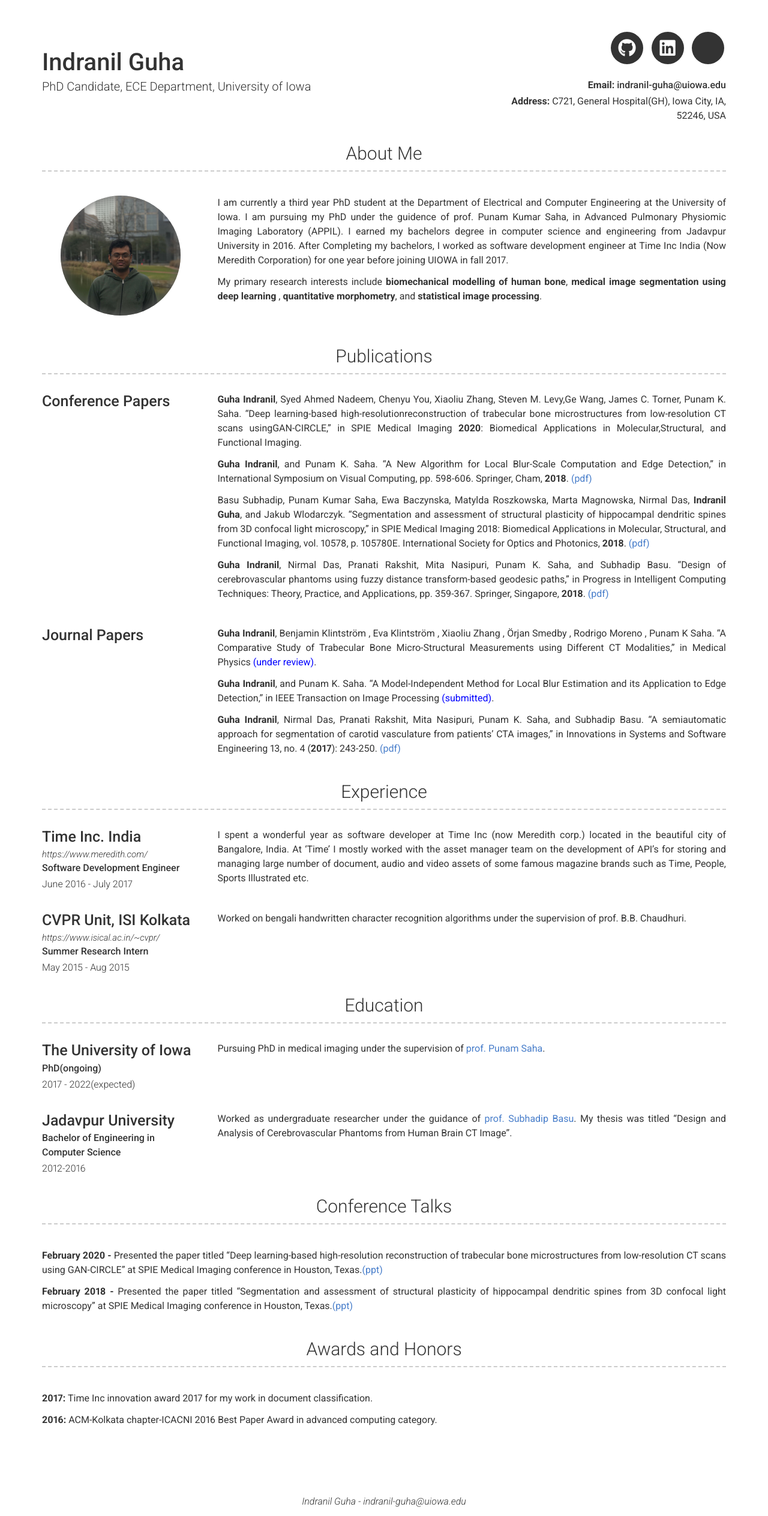
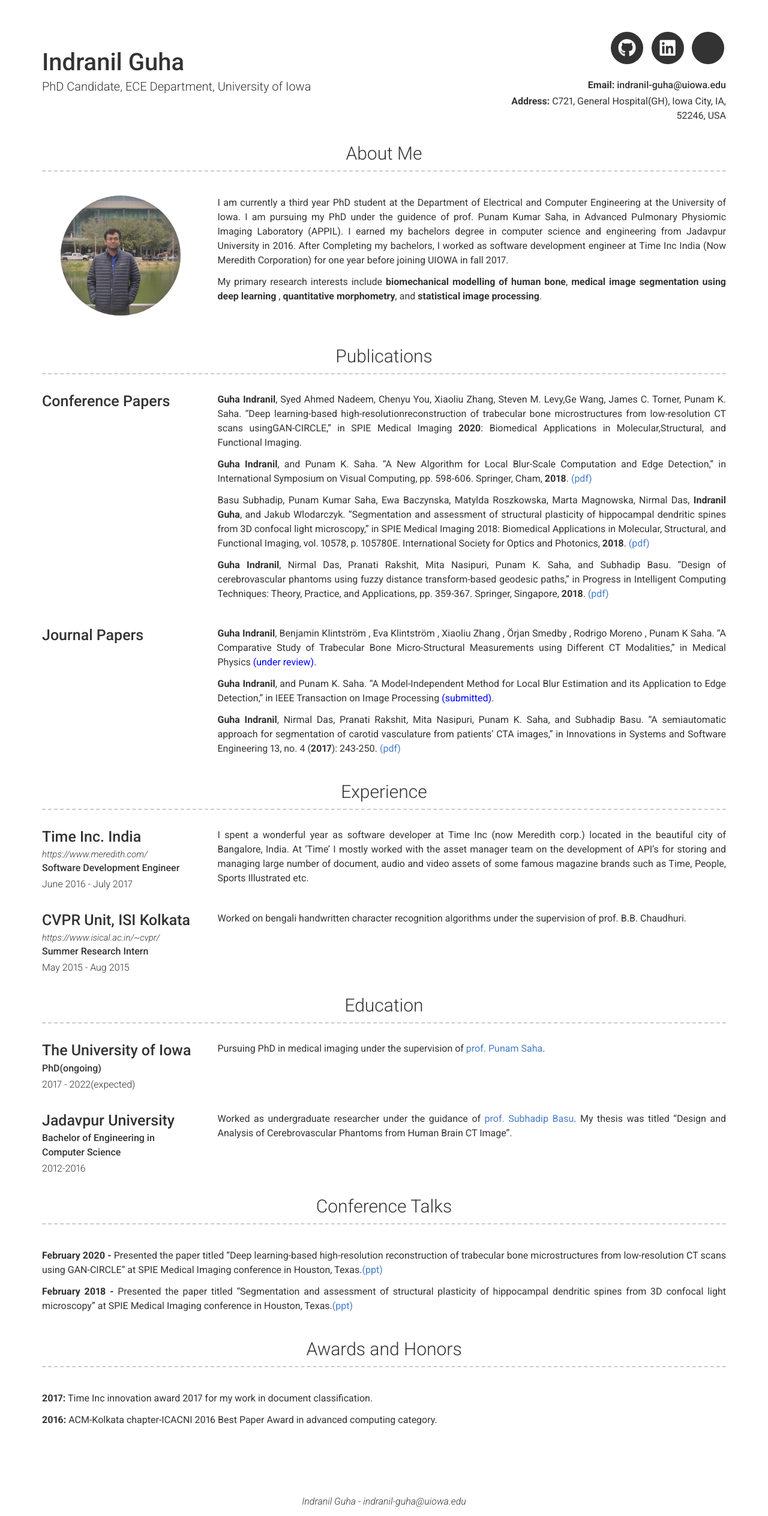
Before and after one commit to iguha94/iguha94.github.io, a Jekyll site: the page built from index.md, in a window 1280 px wide. Shown: the whole page at 60% size. Built offline with Jekyll 4.4.1, drawn with Linux system fonts in a browser that asks for light colours; nearby versions of some CDN libraries; a style sheet for code colours, icons or effects is not loaded.

Commit message:
changes in presentation

```diff
--- a/_config.yml
+++ b/_config.yml
@@ -15,7 +15,7 @@ github_username:  iguha94
 linkedin_username: indranil-guha-07603895
 # About Section
 # about_title: About Me
-about_profile_image: images/profileMe.jpeg
+about_profile_image: images/SPIE2020.jpeg
 about_content: | # this will include new lines to allow paragraphs
   I am currently a third year PhD student at the Department of Electrical and Computer Engineering at the University of Iowa. I am pursuing my PhD under the guidence of prof. Punam Kumar Saha, in Advanced Pulmonary Physiomic Imaging Laboratory (APPIL). I earned my bachelors degree in computer science and engineering from Jadavpur University in 2016. After Completing my bachelors, I worked as software development engineer at Time Inc India (Now Meredith Corporation) for one year before joining UIOWA in fall 2017.
 
```
Also changed, not shown: images/SPIE2020.jpeg (added).
